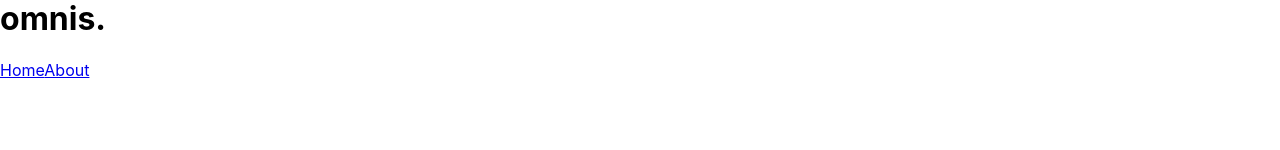
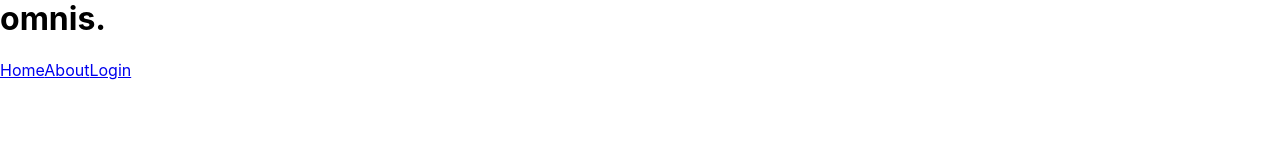
Before and after one commit to Bibek-bohora/gitcolap, a React (Create React App) app: page / in a window 1280 px wide. Shown: the part 139-289 px from the top of the page. Built offline with nearby package versions, Linux system fonts and the light colour scheme.

Commit message:
login change

```diff
--- a/src/pages/Home.jsx
+++ b/src/pages/Home.jsx
@@ -6,7 +6,7 @@ const Home = () => {
          <h1>Lorem, ipsum dolor sit amet consectetur adipisicing elit. Dolorum nisi quasi excepturi! Voluptatibus dicta delectus suscipit nam ipsam ratione! Repellendus voluptates consequatur laborum. Nam, asperiores ea? Praesentium ea beatae omnis.</h1>
      <a href="/">Home</a>
      <a href="/about">About</a>
-
+    <a href="login">Login</a>
     </div>
   )
 }
```
